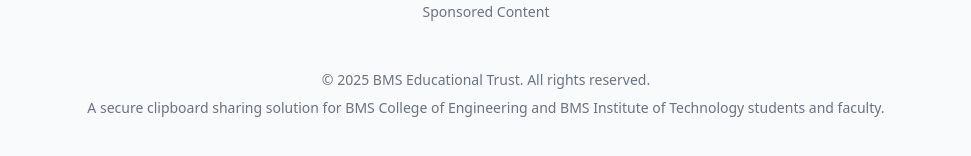
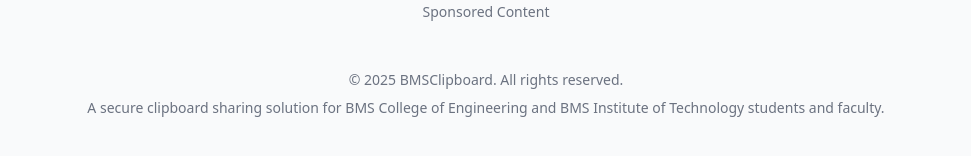
Before and after one commit to venug3727/online-clipboard, a React (Vite) app: page / in a window 1280 px wide. Shown: the part 1232-1388 px from the top of the page, without its empty margins (282-1253 px from the left). Built offline with nearby package versions, Linux system fonts and the light colour scheme; no server answers.

Commit message:
add sense

```diff
--- a/src/pages/Home.jsx
+++ b/src/pages/Home.jsx
@@ -219,7 +219,7 @@
 
             {/* Footer content to add more value */}
             <div className="mt-12 text-center text-sm text-gray-500">
-              <p>© {new Date().getFullYear()} BMS Educational Trust. All rights reserved.</p>
+              <p>© {new Date().getFullYear()} BMSClipboard. All rights reserved.</p>
               <p className="mt-2">
                 A secure clipboard sharing solution for BMS College of Engineering and
                 BMS Institute of Technology students and faculty.
```
